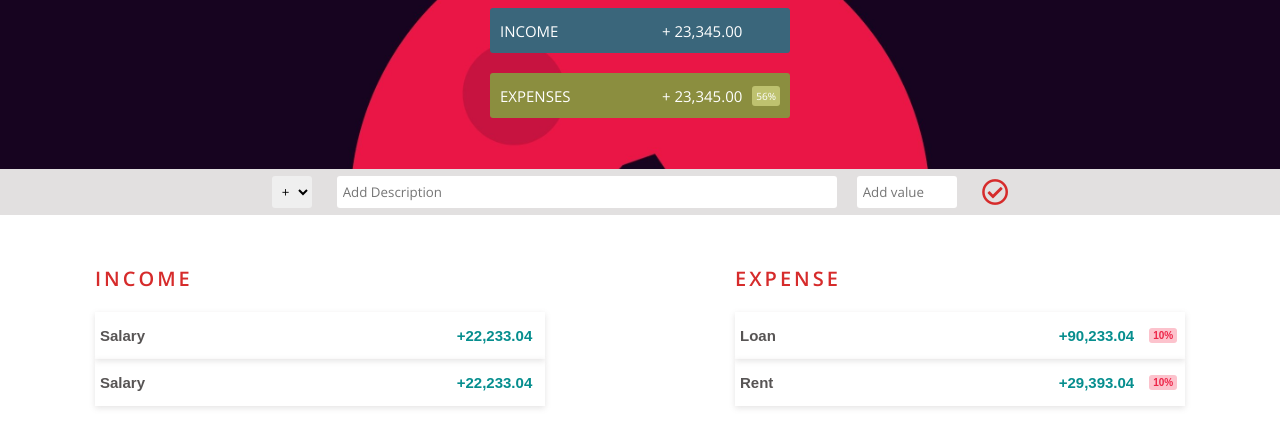
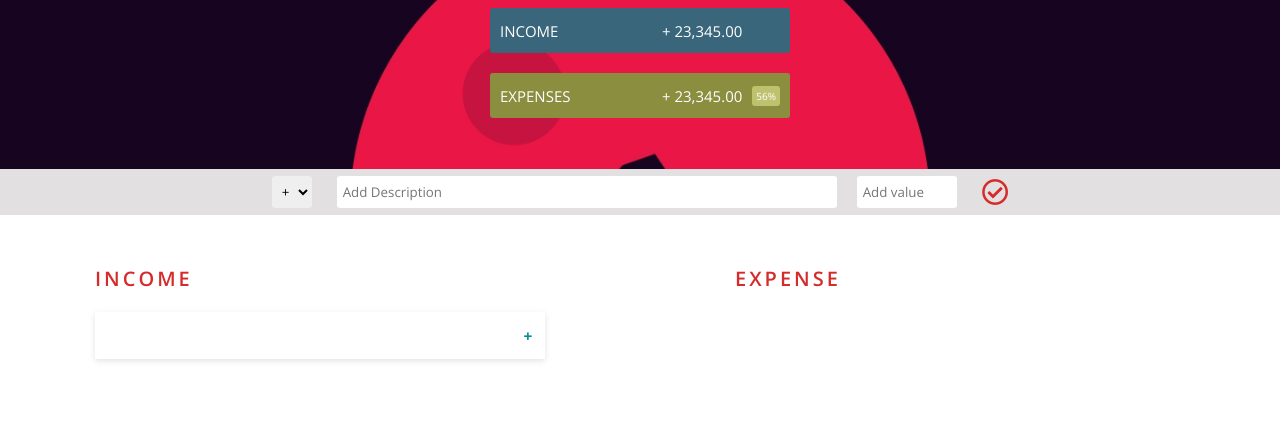
Before and after one commit to amit0805kumar/BudgetApp, a plain HTML site: page index.html in a window 1280 px wide. Both pictures are taken after a click on the button 995 px from the left and 343 px from the top of the page. Shown: the part 151-598 px from the top of the page. Drawn offline with nearby package versions, Linux system fonts and the light colour scheme.

Commit message:
Items are adding to UI

```diff
--- a/index.html
+++ b/index.html
@@ -58,7 +58,7 @@
                     Income
                 </div>
                 <div class="income__list">
-                    <div class="item" id="income-0">
+                    <!--<div class="item" id="income-0">
                         <div class="item__description">Salary</div>
                         <div class="right">
                             <div class="item__value">+22,233.04</div>
@@ -76,7 +76,7 @@
                                 <button class="item__delete-btn"><i class="far fa-times-circle fa-lg"></i></button>
                             </div>
                         </div>
-                    </div>
+                    </div>-->
                 </div>
             </div>
 
@@ -85,7 +85,7 @@
                     expense
                 </div>
                 <div class="expense__list">
-                    <div class="item" id="expense-0">
+                 <!--   <div class="item" id="expense-0">
                         <div class="item__description">Loan</div>
                         <div class="right">
                             <div class="item__value">+90,233.04</div>
@@ -105,7 +105,7 @@
                                 <button class="item__delete-btn"><i class="far fa-times-circle fa-lg"></i></button>
                             </div>
                         </div>
-                    </div>
+                    </div>-->
                 </div>
             </div>
         </div>
--- a/script.js
+++ b/script.js
@@ -1,31 +1,146 @@
 $(function () {
 
-
+    //Budget Controller
     var budgetController = (function () {
 
-        var x = 23;
+        var Expense = function (id, description, value) {
+            this.id = id;
+            this.description = description;
+            this.value = value;
+        };
+        var Income = function (id, description, value) {
+            this.id = id;
+            this.description = description;
+            this.value = value;
+        };
 
-        function add(a) {
-            return a + x;
-        }
-        return {
-            calculate: function (b) {
-                console.log(add(b));
+
+        var data = {
+            allItems: {
+                exp: [],
+                inc: []
+            },
+            totals: {
+                exp: 0,
+                inc: 0
             }
         }
 
+        return {
+            addItem: function (type, desc, value) {
+                var newItem, ID;
+
+                //Create new ID
+                if (data.allItems[type].length == 0) {
+                    ID = 0;
+                } else {
+                    ID = data.allItems[type][data.allItems[type].length - 1].id + 1;
+                }
+                //Create new Item base on 'inc' or 'exp' type
+                if (type === 'exp') {
+                    newItem = new Expense(ID, desc, value);
+                } else if (type === 'inc') {
+                    newItem = new Income(ID, desc, value);
+                }
+
+                //Push it into data structure
+                data.allItems[type].push(newItem);
+
+                //Return The elements
+                return {
+                    type: type,
+                    object: newItem
+                };
+            }
+        }
     })();
 
+
+    //UI Controller
     var UIController = (function () {
 
+        var DOMStrings = {
+            inputType: $(".add__type"),
+            inputDesc: $(".add__description"),
+            inputValue: $(".add__value"),
+            addBtn: $(".add__button"),
+            incomeTable: $(".income__list"),
+            expenseTable: $(".expense__list")
+        }
+
+
+
+
+        return {
+            getInputs: function () {
+                return {
+                    desc: DOMStrings.inputDesc.val(),
+                    type: DOMStrings.inputType.val(),
+                    value: DOMStrings.inputValue.val()
+                };
+            },
+            getDOMStrings: DOMStrings,
+
+            setUI: function (newItem) {
+                var itemDom, obj, type;
+                obj = newItem.object;
+                type = newItem.type;
+
+                if (type === 'inc') {
+                    itemDom = $('   <div class="item" id="income-1">  <div class="item__description">' + obj.description + '</div> <div class="right"> <div class="item__value">+' + obj.value + '</div> <div class="item__delete"> <button class="item__delete-btn"><i class="far fa-times-circle fa-lg"></i></button></div></div></div>');
+                    DOMStrings.incomeTable.append(itemDom);
+                } else if (type === 'exp') {
+
+                    itemDom = $('<div class="item" id="expense-0"><div class="item__description">' + obj.description + '</div><div class="right"> <div class="item__value">-' + obj.value + '</div><div class="item__percentage">10%</div> <div class="item__delete"><button class="item__delete-btn"><i class="far fa-times-circle fa-lg"></i></button> </div> </div> </div>');
+                    DOMStrings.expenseTable.append(itemDom);
+                }
+            }
+
+        }
 
 
     })();
 
-    var AppController = (function (budgetCtrl, UICtrl) {
 
-            //Some Code
+    //Global Controller
+    var controller = (function (budgetCtrl, UICtrl) {
 
-    })(budgetController, UIControllers);
+        var setUpEventListeners = function () {
+            //Adding using click and enter event
+            UICtrl.getDOMStrings.addBtn.click(ctrlAddItems);
+
+            $(window).keypress(function (event) {
+
+                if (event.keyCode == 13 || event.which == 13) {
+
+                    ctrlAddItems();
+                }
+
+            });
+
+        };
+
+        var ctrlAddItems = function () {
+
+            var input = UICtrl.getInputs();
+            var newObject = budgetCtrl.addItem(input.type, input.desc, input.value);
+            UICtrl.setUI(newObject);
+        };
+
+
+        return {
+
+            init: function () {
+                console.log("The appliction has started");
+
+                setUpEventListeners();
+            }
+
+        }
+
+    })(budgetController, UIController);
+
+
+    controller.init();
 
 });
```
